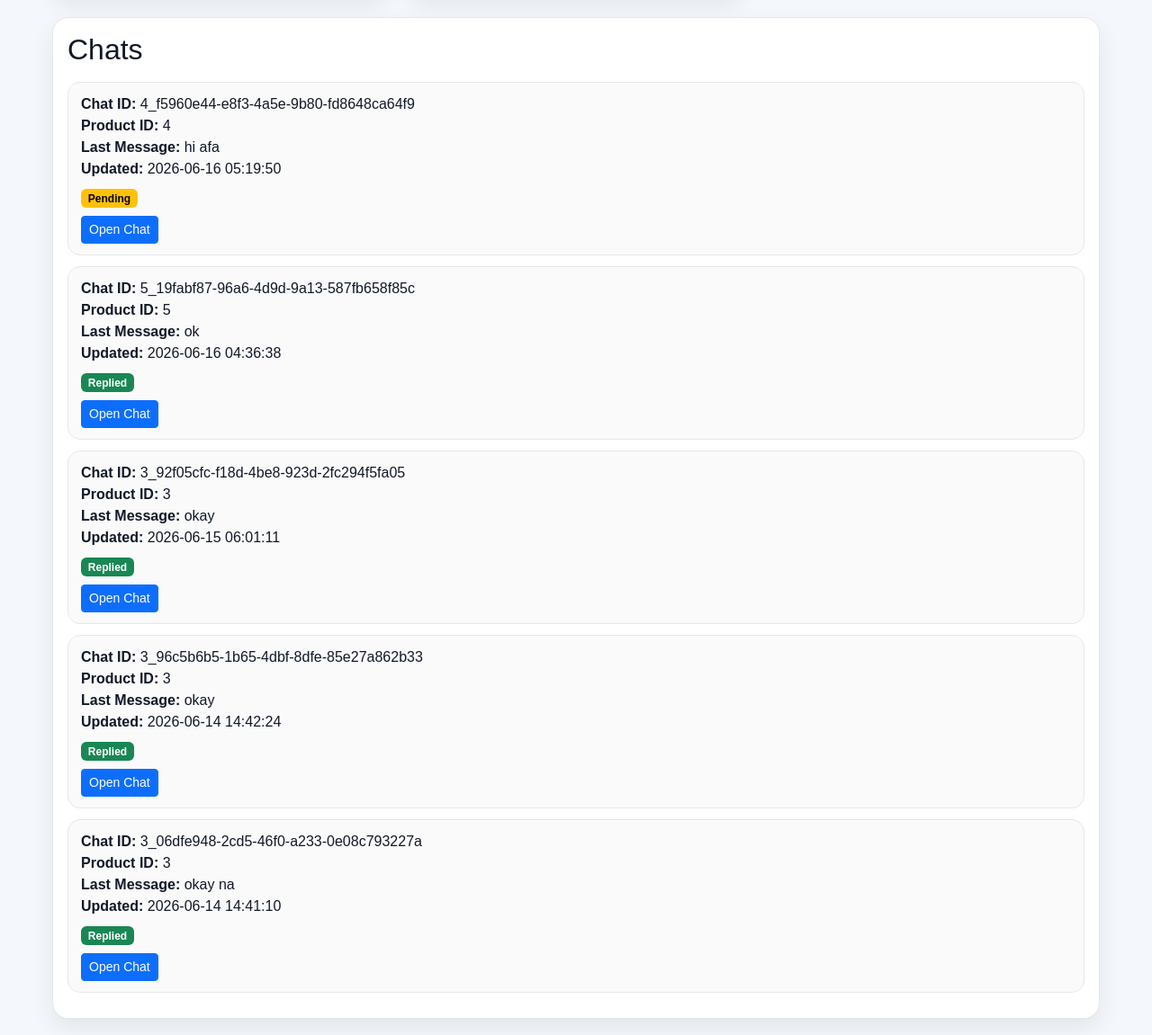
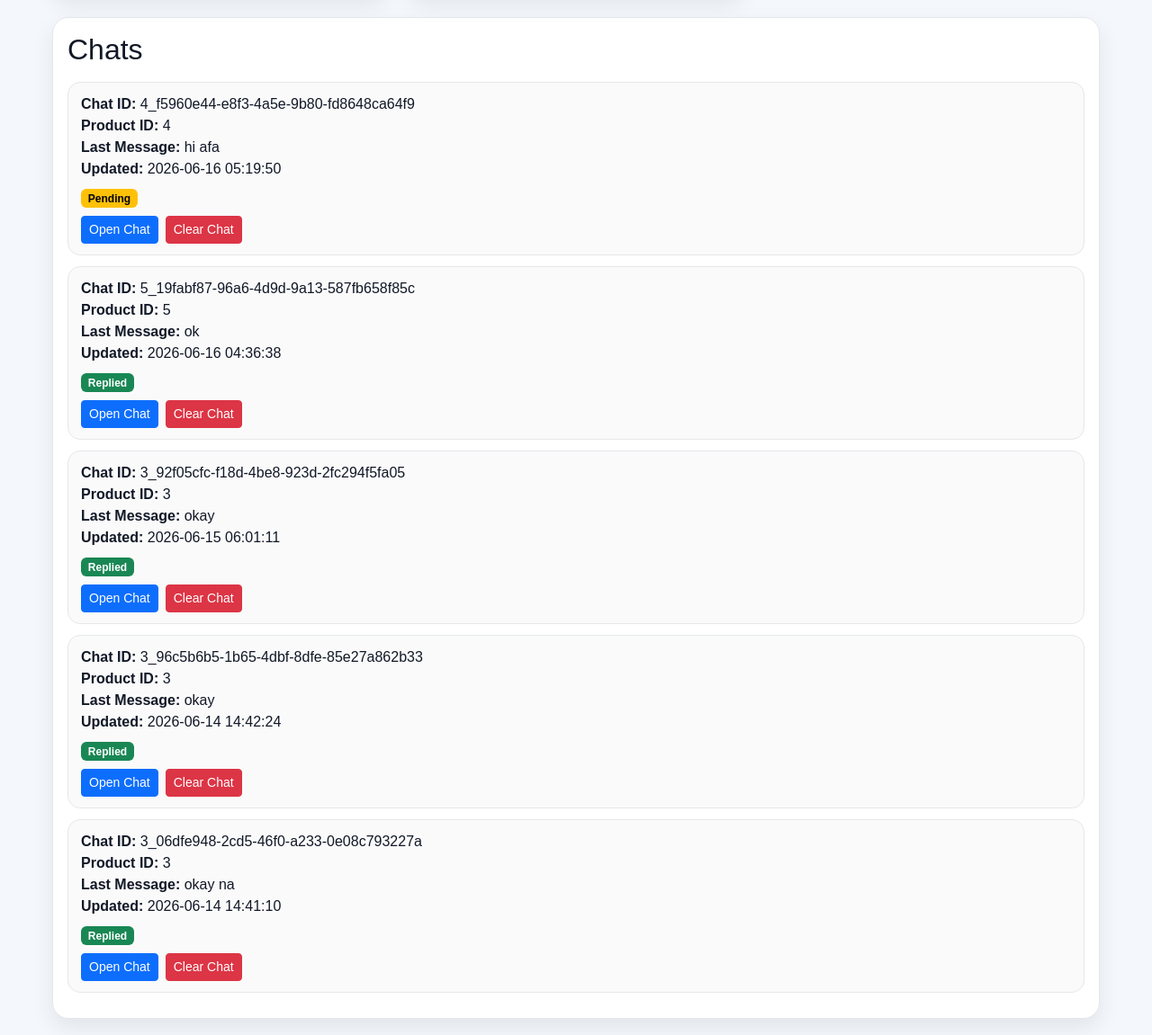
Before and after one commit to firstmeetemmanuel-maker/flask-app, a Flask app: page /admin/dashboard in a window 1280 px wide. Shown: the part 1212-2363 px from the top of the page at 90% size. Run offline with Flask 3, Linux system fonts and the light colour scheme; the visitor is signed in with stand-in values (Sample User, id 1).

Commit message:
Enhance admin dashboard chat options layout

```diff
--- a/templates/admin_dashboard.html
+++ b/templates/admin_dashboard.html
@@ -142,8 +142,13 @@
           <span class="badge text-bg-success">Replied</span>
         {% endif %}
       </div>
-      <div class="mt-2">
+      <div class="mt-2 d-flex gap-2 flex-wrap">
         <a class="btn btn-primary btn-sm" href="{{ url_for('admin_chat', chat_id=chat.chat_id) }}">Open Chat</a>
+        <form method="POST"
+              action="{{ url_for('clear_admin_chat', chat_id=chat.chat_id) }}"
+              onsubmit="return confirm('Clear this chat? This will delete all messages in this conversation.')">
+          <button type="submit" class="btn btn-danger btn-sm">Clear Chat</button>
+        </form>
       </div>
     </div>
   {% else %}
```
